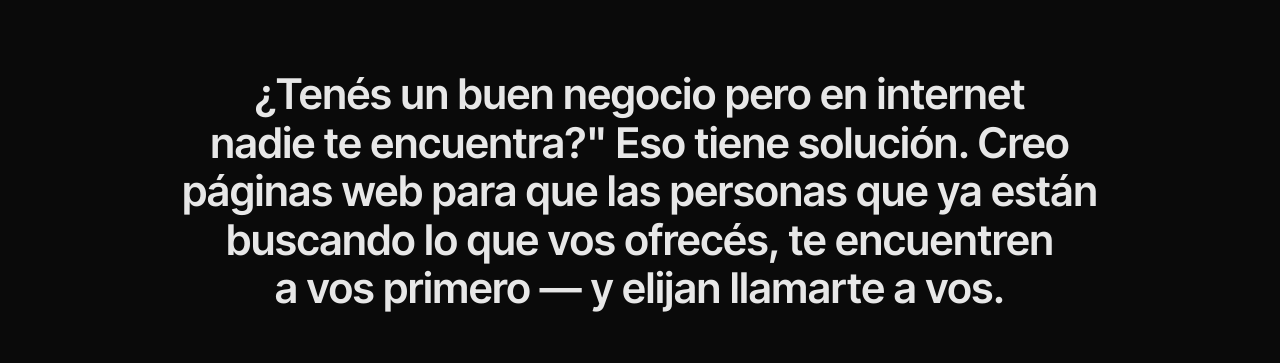
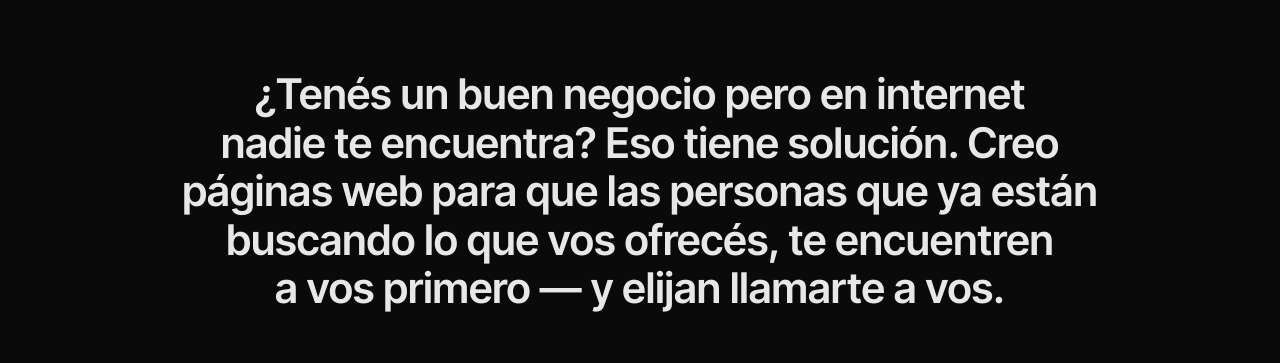
Before and after one commit to dmytro-webild/b95100c3-b2a9-4661-8a43-0722f53317be, a React (Vite) app: page / in a window 1280 px wide. Shown: the part 810-1173 px from the top of the page. Built offline with nearby package versions, Linux system fonts and the light colour scheme; a web font is replaced by a local one.

Commit message:
Update src/pages/HomePage/sections/About.tsx

```diff
--- a/src/pages/HomePage/sections/About.tsx
+++ b/src/pages/HomePage/sections/About.tsx
@@ -10,7 +10,7 @@ export default function AboutSection(): React.JSX.Element {
     <div id="about" data-section="about">
         <SectionErrorBoundary name="about">
               <AboutText
-          title='¿Tenés un buen negocio pero en internet nadie te encuentra?"
+          title='¿Tenés un buen negocio pero en internet nadie te encuentra?
 Eso tiene solución. Creo páginas web para que las personas que ya están buscando lo que vos ofrecés, te encuentren a vos primero — y elijan llamarte a vos.'
         />
         </SectionErrorBoundary>
```
